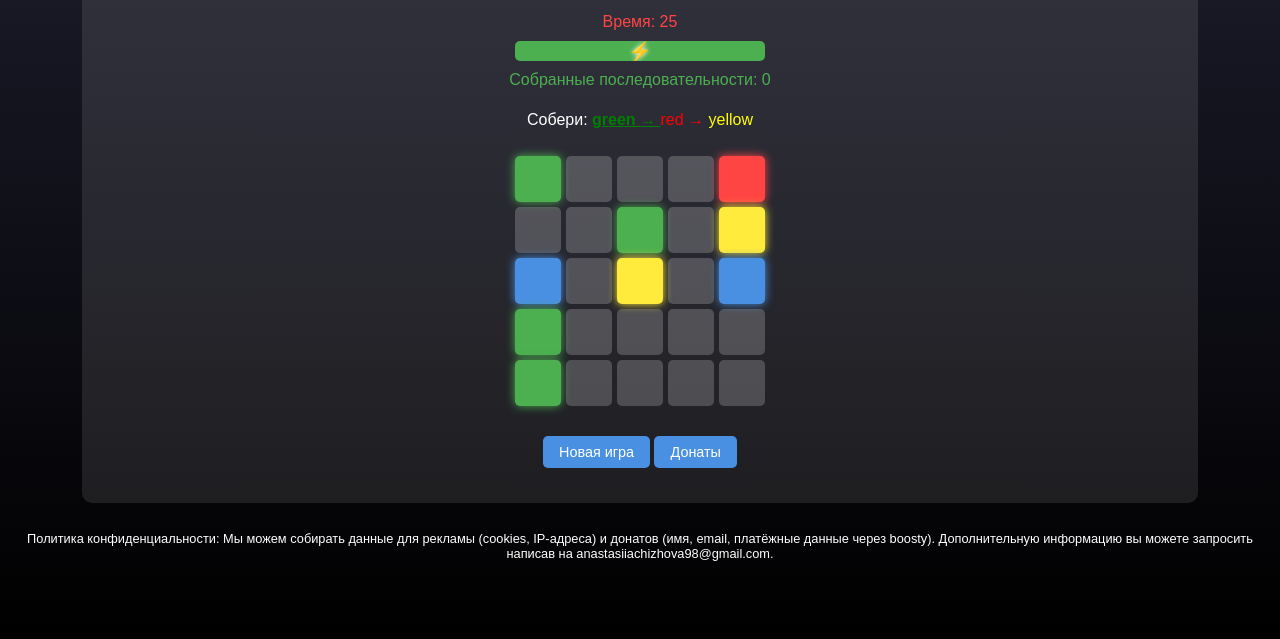
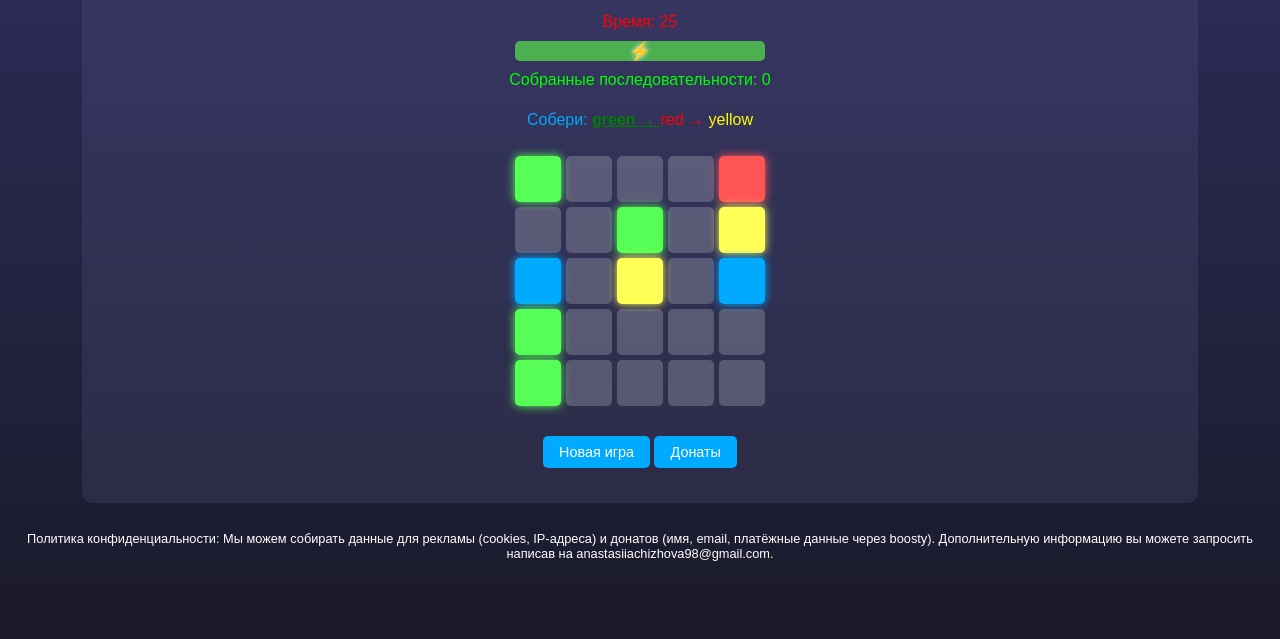
Before and after one commit to AnastasiaChizhova1/Space-Energy-Collector, a website: page index.html in a window 1280 px wide. Shown: the part 161-800 px from the top of the page. Drawn offline with Linux system fonts and the light colour scheme.

Commit message:
Update styles.css

```diff
--- a/styles.css
+++ b/styles.css
@@ -1,6 +1,6 @@
 body {
-    background: linear-gradient(to bottom, #1e1e2f, #000000);
-    color: white;
+    background: linear-gradient(to bottom, #2e2e5f, #1a1a2a); /* Фон страницы */
+    color: white; /* Цвет текста по умолчанию (например, заголовки, текст в футере) */
     min-height: 100vh;
     display: flex;
     flex-direction: column;
@@ -14,7 +14,7 @@ body {
 }
 
 .container {
-    background: rgba(255, 255, 255, 0.1);
+    background: rgba(100, 100, 150, 0.2); /* Фон контейнера игры */
     padding: 15px;
     border-radius: 10px;
     max-width: 90%; /* Уменьшаем ширину для мобильных */
@@ -26,7 +26,7 @@ body {
 h1 {
     font-size: 1.5rem; /* Уменьшаем заголовок */
     margin-bottom: 15px;
-    text-shadow: 0 0 10px #4a90e2;
+    text-shadow: 0 0 10px #00AAFF; /* Цвет тени заголовка */
 }
 
 #gameBoard {
@@ -38,7 +38,7 @@ h1 {
 }
 
 .cell {
-    background: rgba(255, 255, 255, 0.2);
+    background: rgba(255, 255, 255, 0.2); /* Фон клеток по умолчанию */
     border-radius: 5px;
     cursor: pointer;
     transition: transform 0.2s;
@@ -74,10 +74,22 @@ h1 {
     }
 }
 
-.red { background: #ff4444; box-shadow: 0 0 10px #ff4444; }
-.blue { background: #4a90e2; box-shadow: 0 0 10px #4a90e2; }
-.green { background: #4caf50; box-shadow: 0 0 10px #4caf50; }
-.yellow { background: #ffeb3b; box-shadow: 0 0 10px #ffeb3b; }
+.red {
+    background: #FF5555; /* Цвет клеток "red" в последовательности */
+    box-shadow: 0 0 10px #FF5555;
+}
+.blue {
+    background: #00AAFF; /* Цвет клеток "blue" в последовательности */
+    box-shadow: 0 0 10px #00AAFF;
+}
+.green {
+    background: #55FF55; /* Цвет клеток "green" в последовательности */
+    box-shadow: 0 0 10px #55FF55;
+}
+.yellow {
+    background: #FFFF55; /* Цвет клеток "yellow" в последовательности */
+    box-shadow: 0 0 10px #FFFF55;
+}
 
 #sequence {
     font-size: 1rem; /* Уменьшаем текст */
@@ -87,18 +99,19 @@ h1 {
     max-width: 100%;
     padding: 10px;
     line-height: 1.4;
+    color: #00AAFF; /* Цвет текста "Собери:" перед последовательностью */
 }
 
 #timer {
     font-size: 1rem;
-    color: #ff4444;
+    color: #FF0000; /* Цвет текста "Время: ..." */
     margin: 10px 0;
 }
 
 .energy-bar {
     width: 100%;
     max-width: 250px; /* Уменьшаем прогресс-бар */
-    background: rgba(255, 255, 255, 0.2);
+    background: rgba(255, 255, 255, 0.2); /* Фон прогресс-бара */
     border-radius: 5px;
     margin: 10px auto;
     overflow: hidden;
@@ -106,7 +119,7 @@ h1 {
 
 #energy {
     height: 20px;
-    background: #4caf50;
+    background: #00FF00; /* Цвет фона прогресс-бара энергии (зелёный, >60%) */
     transition: width 0.3s, background 0.3s;
     display: flex;
     align-items: center;
@@ -115,17 +128,17 @@ h1 {
     font-weight: bold;
     text-shadow: 0 0 5px #fff;
     min-width: 20px;
-    color: #000;
+    color: #FFFFFF; /* Цвет текста "⚡" в прогресс-баре */
 }
 
 #score {
     font-size: 1rem;
-    color: #4caf50;
+    color: #00FF00; /* Цвет текста "Собранные последовательности: ..." */
 }
 
 button {
-    background: #4a90e2;
-    color: white;
+    background: #00AAFF; /* Цвет фона кнопки "Начать заново" */
+    color: white; /* Цвет текста на кнопке */
     border: none;
     padding: 8px 16px; /* Уменьшаем кнопку */
     border-radius: 5px;
@@ -135,7 +148,7 @@ button {
 }
 
 button:hover {
-    background: #357abd;
+    background: #0088CC; /* Цвет фона кнопки при наведении */
 }
 
 #ad-container {
@@ -146,15 +159,16 @@ footer {
     margin-top: 15px;
     font-size: 0.8rem;
     text-align: center;
+    color: white; /* Цвет текста в футере */
 }
 
 #gameOverMessage {
     font-size: 1rem;
     margin: 10px 0;
     padding: 8px;
-    background: rgba(255, 255, 255, 0.2);
+    background: rgba(255, 255, 255, 0.2); /* Фон сообщения об окончании */
     border-radius: 5px;
-    color: #ff4444;
+    color: #FF69B4; /* Цвет текста "Игра окончена..." */
     word-wrap: break-word;
     white-space: normal;
     max-width: 100%;
```
